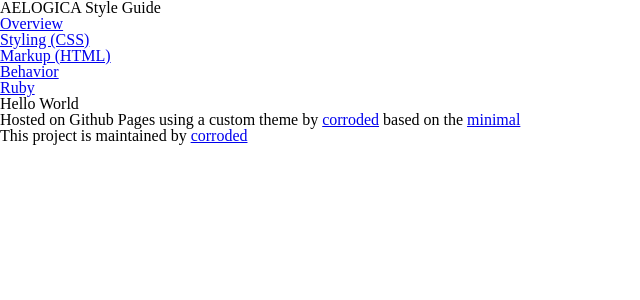
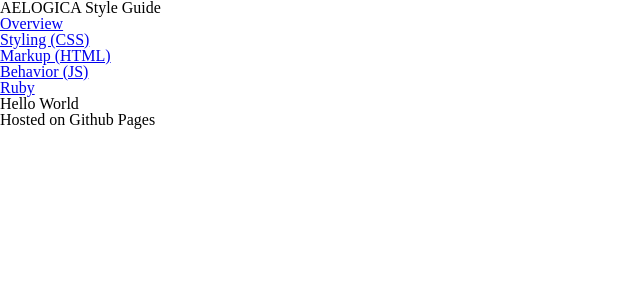
Before and after one commit to aelogica/styleguide, a Jekyll site: the page built from index.html, in a window 1280 px wide. Shown: the top 300 px of the page, without its empty margins (0-640 px from the left). Built offline with Jekyll 4.4.1, drawn with Linux system fonts in a browser that asks for light colours.

```diff
--- a/_layouts/default.html
+++ b/_layouts/default.html
@@ -28,7 +28,7 @@
             <a href='{{ site.url }}/styleguide/html'>Markup (HTML)</a>
           </li>
           <li>
-            <a href='{{ site.url }}/styleguide/javascript'>Behavior</a>
+            <a href='{{ site.url }}/styleguide/js'>Behavior (JS)</a>
           </li>
           <li>
             <a href='{{ site.url }}/styleguide/ruby'>Ruby</a>
@@ -40,14 +40,7 @@
       </section>
       <footer>
         <p>
-          Hosted on Github Pages using a custom theme by
-          <a href='http://github.com/corroded'>corroded</a>
-          based on the
-          <a href='https://github.com/orderedlist/minimal'>minimal</a>
-        </p>
-        <p>
-          This project is maintained by
-          <a href='http://github.com/corroded'>corroded</a>
+          Hosted on Github Pages
         </p>
       </footer>
     </section>
```
Also changed, not shown: styleguide/css/index.md (added, +7 -0 lines), styleguide/html/index.md (added, +7 -0 lines), styleguide/index.md (added, +13 -0 lines), styleguide/js/index.md (added, +7 -0 lines), styleguide/ruby/index.md (added, +7 -0 lines), 1 other file.
